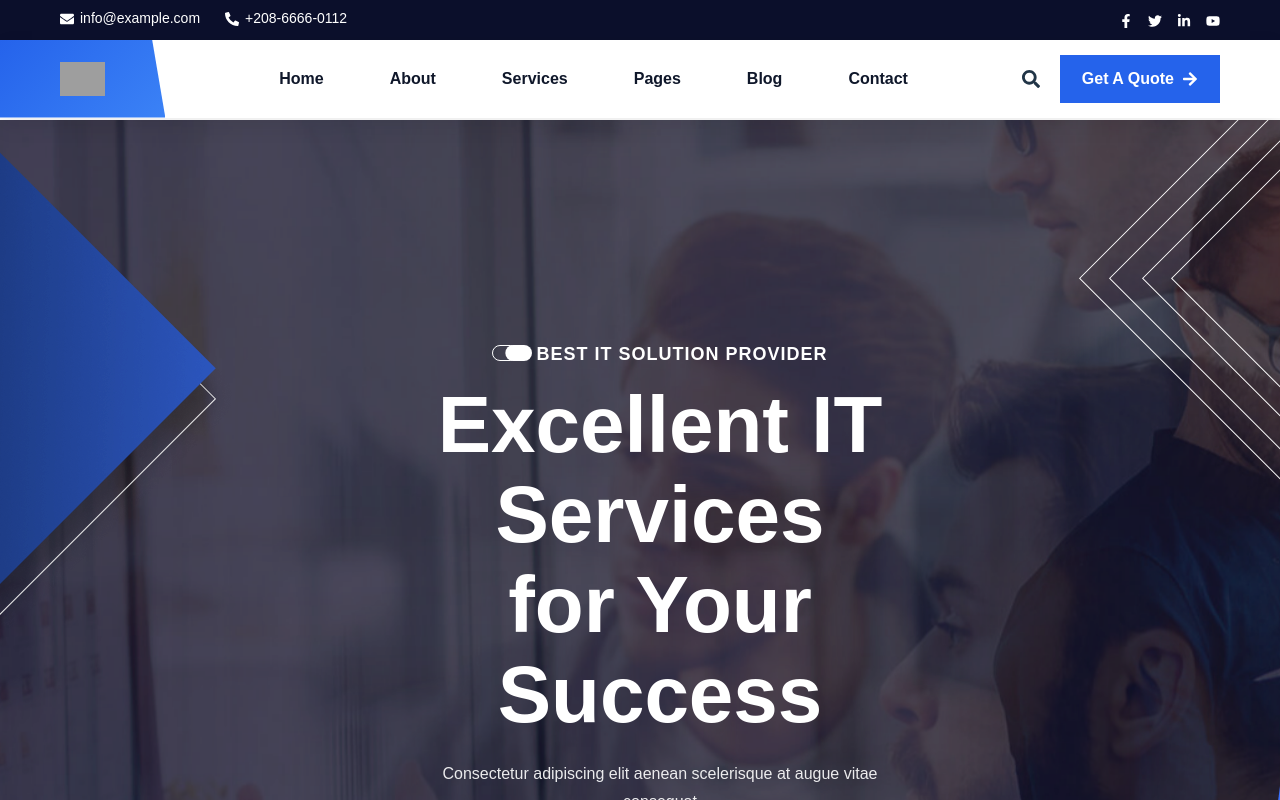
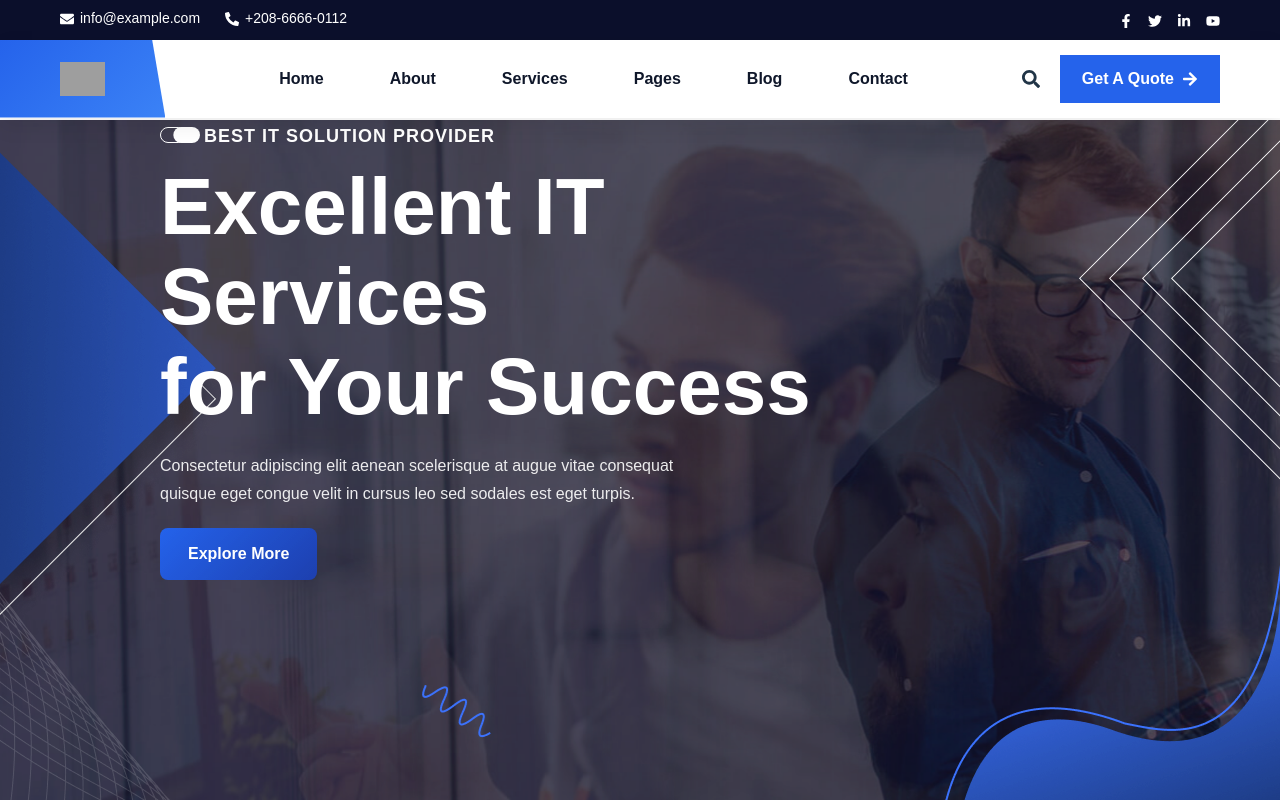
Before and after one commit to Drashti1507/Landing_Page, a React app: page / in a window 1280 px wide. Shown: the top 800 px of the page. Built offline with nearby package versions, Linux system fonts and the light colour scheme; grey boxes are pictures that could not be loaded; the HTML template or start-up script is replaced by a standard one.

Commit message:
add css for text set in center

```diff
--- a/src/assets/Components/Banner_Area.css
+++ b/src/assets/Components/Banner_Area.css
@@ -1,3 +1,9 @@
+.banner-area,
+.banner-two-area {
+    overflow: hidden;
+    position: relative;
+}
+
 .banner__line {
     position: absolute;
     bottom: 25%;
@@ -5,17 +11,12 @@
     z-index: 2;
 }
 
-* {
-    margin: 0;
-    padding: 0;
-    -webkit-box-sizing: border-box;
-    box-sizing: border-box;
-    outline: none;
+.banner-area,
+.banner-two-area {
+    overflow: hidden;
+    position: relative;
 }
 
-*, ::after, ::before {
-    box-sizing: border-box;
-}
 
 div {
     display: block;
@@ -26,7 +27,8 @@ div {
     animation: sway 3s linear infinite alternate;
 }
 
-img, svg {
+img,
+svg {
     vertical-align: middle;
 }
 
@@ -49,7 +51,8 @@ img {
     z-index: 1;
 }
 
-.swiper-android .swiper-slide, .swiper-wrapper {
+.swiper-android .swiper-slide,
+.swiper-wrapper {
     transform: translate3d(0px, 0, 0);
 }
 
@@ -94,7 +97,7 @@ img {
     left: 0;
 }
 
-.animated{
+.animated {
     animation-fill-mode: both;
 }
 
@@ -105,18 +108,20 @@ img {
 }
 
 @media (max-width: 767px) {
-    .banner__shape-right2 ,
-     .banner__shape-right1{
+
+    .banner__shape-right2,
+    .banner__shape-right1 {
         display: none;
     }
 }
+
 .banner__shape-right2 {
     position: absolute;
     bottom: 0px;
     right: 0;
 }
 
-.slideInRight{
+.slideInRight {
     animation-name: slideInRight;
 }
 
@@ -135,19 +140,22 @@ img {
     right: 0;
 }
 
-.banner__content, .banner-two__content, .banner-three__content {
-    max-width: 770px;
-    padding: 218px 0;
-    position: relative;
-}
-
 
 @media (min-width: 576px) {
-    .container, .container-sm {
+
+    .container,
+    .container-sm {
         max-width: 540px;
     }
 }
-.container, .container-fluid, .container-lg, .container-md, .container-sm, .container-xl, .container-xxl {
+
+.container,
+.container-fluid,
+.container-lg,
+.container-md,
+.container-sm,
+.container-xl,
+.container-xxl {
     --bs-gutter-x: 1.5rem;
     --bs-gutter-y: 0;
     width: 100%;
@@ -158,17 +166,12 @@ img {
 }
 
 @media (max-width: 991px) {
-    .banner__content, .banner-two__content, .banner-three__content {
+
+    .banner__content,
+    .banner-two__content,
+    .banner-three__content {
         padding: 100px 0;
     }
-}
-
-.banner__content h4, .banner-two__content h4, .banner-three__content h4 {
-    text-transform: uppercase;
-    font-size: 18px;
-    line-height: 32px;
-    font-weight: 600;
-    letter-spacing: 1px;
 }
 
 .mb-20 {
@@ -186,16 +189,35 @@ h4 {
     font-weight: 700;
 }
 
-h1, h2, h3, h4, h5, h6 {
+h1,
+h2,
+h3,
+h4,
+h5,
+h6 {
     margin: 0;
     padding: 0;
     color: var(--heading-color);
     font-family: var(--kumbh);
 }
-.h4, h4 {
+
+.h4,
+h4 {
     font-size: calc(1.275rem + .3vw);
 }
-.h1, .h2, .h3, .h4, .h5, .h6, h1, h2, h3, h4, h5, h6 {
+
+.h1,
+.h2,
+.h3,
+.h4,
+.h5,
+.h6,
+h1,
+h2,
+h3,
+h4,
+h5,
+h6 {
     margin-top: 0;
     margin-bottom: .5rem;
     font-weight: 500;
@@ -203,14 +225,18 @@ h1, h2, h3, h4, h5, h6 {
     color: var(--bs-heading-color);
 }
 
-.banner__content h4 svg, .banner-two__content h4 svg, .banner-three__content h4 svg {
+.banner__content h4 svg,
+.banner-two__content h4 svg,
+.banner-three__content h4 svg {
     margin-top: -4px;
 }
+
 .me-1 {
     margin-right: .25rem !important;
 }
 
-svg.banner__svg, svg[data-role="icon"] {
+svg.banner__svg,
+svg[data-role="icon"] {
     width: 40px;
     height: 16px;
     fill: none;
@@ -226,31 +252,44 @@ svg:not(:root) {
 }
 
 @media (max-width: 767px) {
-    .banner__content h1, .banner-two__content h1, .banner-three__content h1 {
+
+    .banner__content h1,
+    .banner-two__content h1,
+    .banner-three__content h1 {
         font-size: 50px;
         line-height: 60px;
     }
 }
+
 @media (max-width: 991px) {
-    .banner__content h1, .banner-two__content h1, .banner-three__content h1 {
+
+    .banner__content h1,
+    .banner-two__content h1,
+    .banner-three__content h1 {
         font-size: 60px;
         line-height: 70px;
     }
 }
 
-.banner__content h1, .banner-two__content h1, .banner-three__content h1 {
+.banner__content h1,
+.banner-two__content h1,
+.banner-three__content h1 {
     font-size: 80px;
     line-height: 90px;
     font-weight: 700;
 }
 
-.banner__content p, .banner-two__content p, .banner-three__content p {
+.banner__content p,
+.banner-two__content p,
+.banner-three__content p {
     color: var(--white);
     opacity: 90%;
 }
+
 .mt-20 {
     margin-top: 20px;
 }
+
 p {
     margin: 0;
     padding: 0;
@@ -292,15 +331,18 @@ a {
     /* color: rgba(var(--bs-link-color-rgb), var(--bs-link-opacity, 1)); */
     /* text-decoration: underline; */
 }
+
 .swiper-fade .swiper-slide {
     /* pointer-events: none; */
     transition-property: opacity;
 }
+
 .swiper-backface-hidden .swiper-slide {
     /* transform: translateZ(0); */
     /* -webkit-backface-visibility: hidden; */
     backface-visibility: hidden;
 }
+
 .swiper-slide {
     flex-shrink: 0;
     /* width: 100%; */
@@ -318,8 +360,10 @@ a {
     transition: transform 6s ease;
     z-index: -1;
 }
+
 .swiper-slide-active .slide-bg {
-  transform: scale(1.12);   /* zoom effect */
+    transform: scale(1.12);
+    /* zoom effect */
 }
 
 .slide-bg {
@@ -332,8 +376,13 @@ a {
 }
 
 @keyframes bgMove {
-  from { background-position: center left; }
-  to   { background-position: center right; }
+    from {
+        background-position: center left;
+    }
+
+    to {
+        background-position: center right;
+    }
 }
 
 .slide-bg {
@@ -367,21 +416,23 @@ a {
 
 /* ===== LINE ANIMATION ===== */
 @keyframes sway {
-  0% { transform: translateX(0); }
-  50% { transform: translateX(40px); }
-  100% { transform: translateX(0); }
+    0% {
+        transform: translateX(0);
+    }
+
+    50% {
+        transform: translateX(40px);
+    }
+
+    100% {
+        transform: translateX(0);
+    }
 }
 
 .sway__animation {
     animation: sway 6s ease-in-out infinite;
 }
 
-.banner__line {
-  position: absolute;
-  bottom: 25%;
-  left: 33%;
-  z-index: 10;
-}
 
 /* ===== SLIDE BACKGROUND ===== */
 .slide-bg {
@@ -400,21 +451,29 @@ a {
 }
 
 @keyframes bgMove {
-  from { background-position: center left; }
-  to { background-position: center right; }
+    from {
+        background-position: center left;
+    }
+
+    to {
+        background-position: center right;
+    }
 }
 
 /* ===== CONTENT ===== */
-.container {
+/* .container {
     position: relative;
     z-index: 5;
     display: flex;
     align-items: center;
-}
-
-.banner__content {
-  max-width: 750px;
-  padding-left: 40px;
+} */
+.banner-area .container {
+    position: relative;
+    z-index: 5;
+    height: 100%;
+    display: flex;
+    align-items: center;     /* vertical center */
+    justify-content: flex-start; /* left side */
 }
 
 .banner__content h4 {
@@ -443,12 +502,40 @@ a {
 } */
 
 /* ===== SHAPES ===== */
-.banner__shape-left1 { position: absolute; top: 30px; left: 0; z-index: 4; }
-.banner__shape-left2 { position: absolute; top: 60px; left: 0; z-index: 4; }
-.banner__shape-left3 { position: absolute; bottom: 0; left: 0; z-index: 4; }
+.banner__shape-left1 {
+    position: absolute;
+    top: 30px;
+    left: 0;
+    z-index: 4;
+}
 
-.banner__shape-right1 { position: absolute; bottom: 0; right: 0; z-index: 4; }
-.banner__shape-right2 { position: absolute; bottom: 0; right: 0; z-index: 4; }
+.banner__shape-left2 {
+    position: absolute;
+    top: 60px;
+    left: 0;
+    z-index: 4;
+}
+
+.banner__shape-left3 {
+    position: absolute;
+    bottom: 0;
+    left: 0;
+    z-index: 4;
+}
+
+.banner__shape-right1 {
+    position: absolute;
+    bottom: 0;
+    right: 0;
+    z-index: 4;
+}
+
+.banner__shape-right2 {
+    position: absolute;
+    bottom: 0;
+    right: 0;
+    z-index: 4;
+}
 
 .banner__right-line1,
 .banner__right-line2,
@@ -467,3 +554,93 @@ a {
         line-height: 60px;
     }
 }
+
+@media (min-width: 992px) {
+
+    .container,
+    .container-lg,
+    .container-md,
+    .container-sm {
+        max-width: 960px;
+    }
+}
+
+.banner__slider .swiper-slide-active .slide-bg {
+    -webkit-transform: scale(1.3);
+    -moz-transform: scale(1.3);
+    transform: scale(1.3);
+}
+
+.banner__slider .slide-bg {
+    position: absolute;
+    left: 0;
+    top: 0;
+    width: 100%;
+    height: 100%;
+    opacity: 1;
+    z-index: -2;
+    background-repeat: no-repeat;
+    background-position: center center;
+    background-size: cover;
+    transform: scale(1);
+    -webkit-transition: all 9s ease-out 0s;
+    -moz-transition: all 9s ease-out 0s;
+    -ms-transition: all 9s ease-out 0s;
+    -o-transition: all 9s ease-out 0s;
+    transition: all 9s ease-out 0s;
+}
+
+.banner__content h4,
+.banner-two__content h4,
+.banner-three__content h4 {
+    text-transform: uppercase;
+    font-size: 18px;
+    line-height: 32px;
+    font-weight: 600;
+    letter-spacing: 1px;
+}
+
+.banner-area,
+.banner-area h1,
+.banner-area h4,
+.banner-area p,
+.banner-area a {
+    color: #ffffff !important;
+}
+
+.banner__content p,
+.banner-two__content p,
+.banner-three__content p {
+    color: var(--white);
+    opacity: 90%;
+}
+
+/* .banner__content,
+.banner-two__content,
+.banner-three__content {
+    max-width: 770px;
+    padding: 218px 0;
+    position: relative;
+} */
+
+.banner__content,
+.banner-two__content,
+.banner-three__content {
+    max-width: 770px;
+    padding: 0;
+    position: relative;
+}
+
+
+.banner__content {
+    max-width: 720px;
+    color: #fff;
+    text-align: left;
+}
+
+
+/*
+.banner__content {
+  max-width: 700px;
+  color: #fff;
+} */
```
Lines whose indentation alone changed are shown as unchanged.
